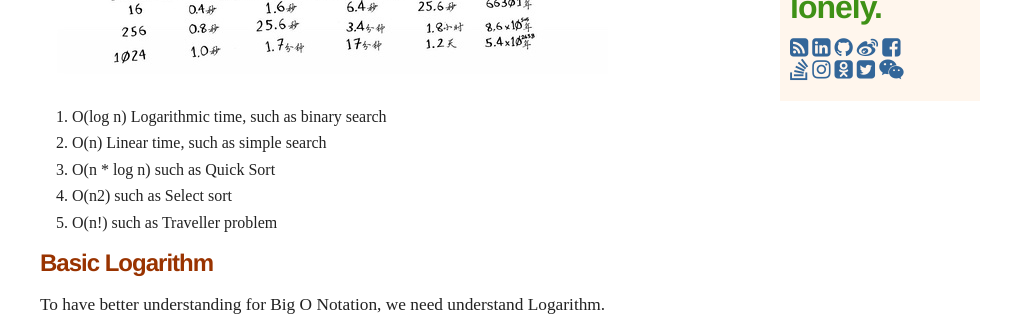
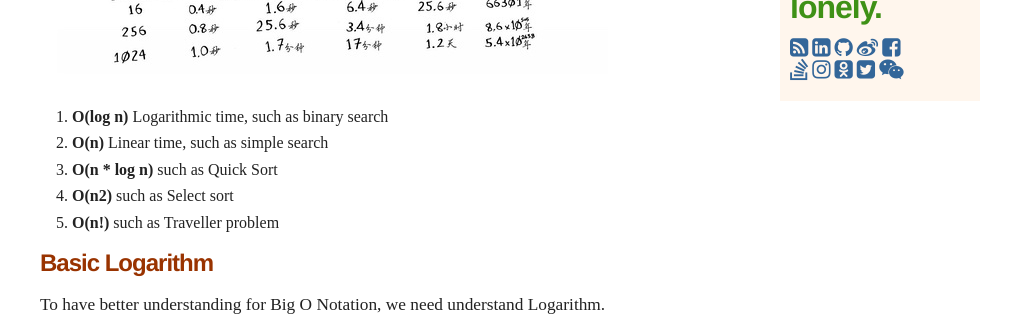
Before and after one commit to villim/villim.github.io, a Jekyll site: the page built from _posts/2017-09-18-big-o-notation.md, in a window 1280 px wide. Shown: the part 693-1014 px from the top of the page, without its empty margins (135-1146 px from the left). Built offline with Jekyll 4.4.1, drawn with Linux system fonts in a browser that asks for light colours.

Commit message:
adjust article

```diff
--- a/_posts/2017-09-18-big-o-notation.md
+++ b/_posts/2017-09-18-big-o-notation.md
@@ -20,11 +20,11 @@ Here's 5 most common algorithm that listing as order from fast to slow :
 
 ![diagram for 5 common algorithm](http://villim.github.io/img/2017/big-o-notation-5-common-algorithm.jpg)
 
-1. O(log n) Logarithmic time, such as binary search
-2. O(n) Linear time, such as simple search
-3. O(n * log n) such as Quick Sort
-4. O(n2) such as Select sort
-5. O(n!) such as Traveller problem
+1. **O(log n)** Logarithmic time, such as binary search
+2. **O(n)** Linear time, such as simple search
+3. **O(n * log n)** such as Quick Sort
+4. **O(n2)** such as Select sort
+5. **O(n!)** such as Traveller problem
 
 
 
```
